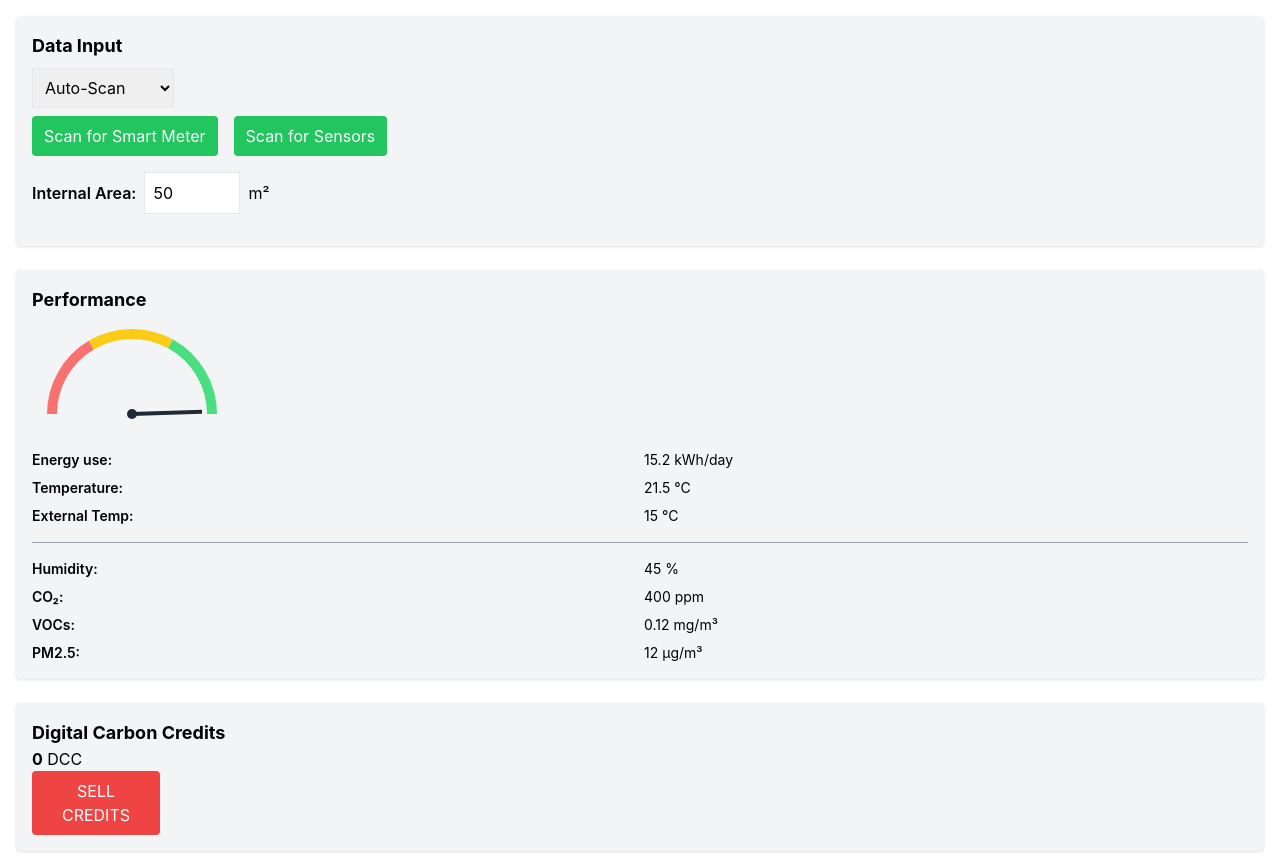
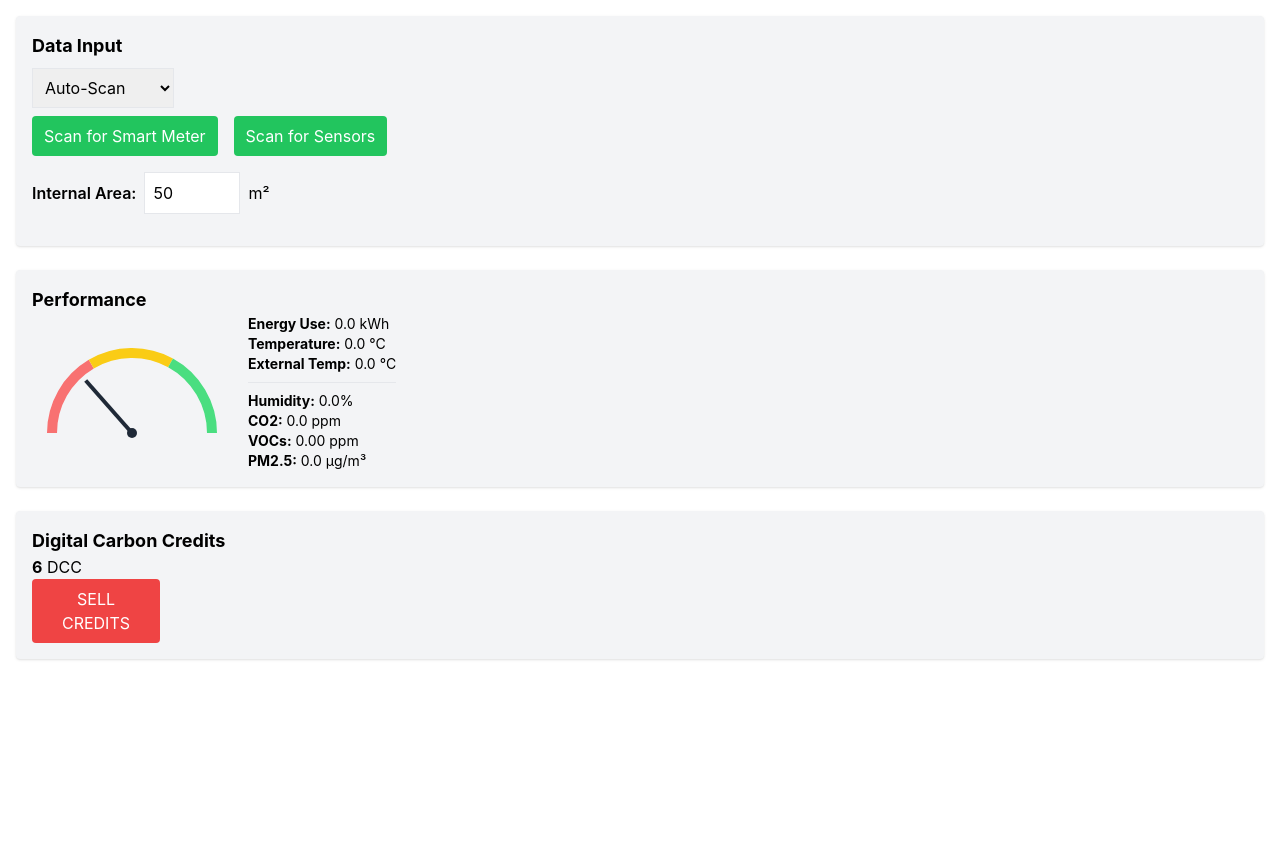
Before and after one commit to SMOLYNEUX78/WBPAI, a React (Create React App) app in the folder frontend/: page /dashboard in a window 1280 px wide. After the commit the page ends 800 px from the top, so only its background shows below. Built offline with nearby package versions, Linux system fonts and the light colour scheme; no server answers; the HTML template or start-up script is replaced by a standard one.

Commit message:
Initial commit from desktop

```diff
--- /dev/null
+++ b/frontend/src/pages/performance/BuildingDashboard-with dummy measurements.js
@@ -0,0 +1,123 @@
+import React, { useState, useEffect } from "react";
+import AnalogGauge from "../../components/AnalogGauge";
+
+const BuildingDashboard = () => {
+  const [buildingArea, setBuildingArea] = useState(50);
+  const [sensorData, setSensorData] = useState({
+    energyUse: 15.2,
+    temperature: 21.5,
+    externalTemp: 15.0,
+    humidity: 45,
+    co2: 400,
+    vocs: 0.12,
+    pm25: 12,
+  });
+  const [performanceValue, setPerformanceValue] = useState(0);
+  const [carbonCredits, setCarbonCredits] = useState(0);
+
+  useEffect(() => {
+    const interval = setInterval(fetchSensorData, 5000);
+    return () => clearInterval(interval);
+  }, []);
+
+  useEffect(() => {
+    calculatePerformance(sensorData, buildingArea);
+    calculateCarbonCredits(sensorData, buildingArea);
+  }, [sensorData, buildingArea]);
+
+  const fetchSensorData = async () => {
+    try {
+      const simulatedData = {
+        energyUse: 10 + Math.random() * 10,
+        temperature: 19 + Math.random() * 4,
+        externalTemp: 10 + Math.random() * 10,
+        humidity: 35 + Math.random() * 30,
+        co2: 400 + Math.random() * 300,
+        vocs: 0.1 + Math.random() * 0.4,
+        pm25: 5 + Math.random() * 20,
+      };
+
+      setSensorData(simulatedData);
+    } catch (error) {
+      console.error("Error fetching sensor data:", error);
+    }
+  };
+
+  const calculatePerformance = (data, area) => {
+    let score = 100;
+    const adjustedArea = Math.max(area, 20);
+    const energyPerSqM = data.energyUse / adjustedArea;
+
+    if (energyPerSqM > 10) score -= 30;
+    else if (energyPerSqM > 5) score -= 15;
+    else if (energyPerSqM > 2) score -= 5;
+
+    score -= Math.abs(data.temperature - 21) * 3;
+    if (data.humidity < 40 || data.humidity > 60) score -= 10;
+    if (data.co2 > 600) score -= (data.co2 - 600) / 10;
+    if (data.vocs > 0.3) score -= (data.vocs - 0.3) * 10;
+    if (data.pm25 > 12) score -= (data.pm25 - 12) * 5;
+
+    score = Math.max(0, Math.min(100, score));
+    setPerformanceValue(Math.round(score));
+  };
+
+  const calculateCarbonCredits = (data, area) => {
+    const partLBaseline = (15 * area) / 50;
+    const savings = partLBaseline - data.energyUse;
+    setCarbonCredits(savings > 0 ? Math.round(savings * 0.4) : 0);
+  };
+
+  return (
+    <div className="min-h-screen bg-white p-4 flex flex-col space-y-6">
+      <div className="bg-gray-100 p-4 rounded shadow">
+        <h2 className="text-lg font-bold mb-2">Data Input</h2>
+        <div className="mb-2">
+          <select className="border p-2" defaultValue="auto-scan">
+            <option value="auto-scan">Auto-Scan</option>
+            <option value="manual-setup">Manual Setup</option>
+          </select>
+        </div>
+        <div className="flex flex-wrap items-center gap-4 mb-4">
+          <button className="bg-green-500 text-white px-3 py-2 rounded">Scan for Smart Meter</button>
+          <button className="bg-green-500 text-white px-3 py-2 rounded">Scan for Sensors</button>
+        </div>
+        <div className="flex flex-wrap items-center gap-4 mb-4">
+          <div className="flex items-center gap-2">
+            <label className="font-semibold">Internal Area:</label>
+            <input
+              type="number"
+              className="border p-2 w-24"
+              value={buildingArea}
+              onChange={(e) => setBuildingArea(Math.max(20, Number(e.target.value)))}
+            />
+            <span>m²</span>
+          </div>
+        </div>
+      </div>
+      <div className="bg-gray-100 p-4 rounded shadow">
+        <h2 className="text-lg font-bold">Performance</h2>
+        <div className="flex items-center">
+          <AnalogGauge value={performanceValue} />
+          <div className="ml-4 text-sm">
+            <p><strong>Energy Use:</strong> {sensorData.energyUse.toFixed(1)} kWh</p>
+            <p><strong>Temperature:</strong> {sensorData.temperature.toFixed(1)} °C</p>
+            <p><strong>External Temp:</strong> {sensorData.externalTemp.toFixed(1)} °C</p>
+            <hr className="my-2" />
+            <p><strong>Humidity:</strong> {sensorData.humidity.toFixed(1)}%</p>
+            <p><strong>CO2:</strong> {sensorData.co2.toFixed(1)} ppm</p>
+            <p><strong>VOCs:</strong> {sensorData.vocs.toFixed(2)} ppm</p>
+            <p><strong>PM2.5:</strong> {sensorData.pm25.toFixed(1)} µg/m³</p>
+          </div>
+        </div>
+      </div>
+      <div className="bg-gray-100 p-4 rounded shadow">
+        <h2 className="text-lg font-bold">Digital Carbon Credits</h2>
+        <p><strong>{carbonCredits}</strong> DCC</p>
+        <button className="bg-red-500 text-white px-4 py-2 w-32 rounded">SELL CREDITS</button>
+      </div>
+    </div>
+  );
+};
+
+export default BuildingDashboard;
--- a/frontend/src/pages/performance/BuildingDashboard.js
+++ b/frontend/src/pages/performance/BuildingDashboard.js
@@ -1,26 +1,23 @@
-// src/pages/performance/BuildingDashboard.js
 import React, { useState, useEffect } from "react";
 import AnalogGauge from "../../components/AnalogGauge";
-import axios from "axios"; // Placeholder for sensor data fetching
 
 const BuildingDashboard = () => {
   const [buildingArea, setBuildingArea] = useState(50);
-  const [occupantCount, setOccupantCount] = useState(1);
-  const [location, setLocation] = useState({ lat: null, lng: null });
   const [sensorData, setSensorData] = useState({
-    energyUse: 15.2, // kWh/day
-    temperature: 21.5, // °C
-    externalTemp: 15.0, // °C
-    humidity: 45, // %
-    co2: 400, // ppm
-    vocs: 0.12, // mg/m³
-    pm25: 12, // µg/m³
+    energyUse: 0,
+    temperature: 0,
+    externalTemp: 0,
+    humidity: 0,
+    co2: 0,
+    vocs: 0,
+    pm25: 0,
   });
   const [performanceValue, setPerformanceValue] = useState(0);
   const [carbonCredits, setCarbonCredits] = useState(0);
 
   useEffect(() => {
-    fetchSensorData(); // Placeholder for real sensor connection
+    const interval = setInterval(fetchSensorData, 5000);
+    return () => clearInterval(interval);
   }, []);
 
   useEffect(() => {
@@ -30,8 +27,8 @@ const BuildingDashboard = () => {
 
   const fetchSensorData = async () => {
     try {
-      const response = await axios.get("https://api.example.com/sensors");
-      setSensorData(response.data);
+      // Placeholder for real sensor data retrieval logic
+      console.log("Fetching sensor data from actual sensors...");
     } catch (error) {
       console.error("Error fetching sensor data:", error);
     }
@@ -60,18 +57,6 @@ const BuildingDashboard = () => {
     const partLBaseline = (15 * area) / 50;
     const savings = partLBaseline - data.energyUse;
     setCarbonCredits(savings > 0 ? Math.round(savings * 0.4) : 0);
-  };
-
-  const handleGeolocate = () => {
-    if ("geolocation" in navigator) {
-      navigator.geolocation.getCurrentPosition(
-        (pos) => {
-          setLocation({ lat: pos.coords.latitude, lng: pos.coords.longitude });
-          alert(`Location found:\nLat: ${pos.coords.latitude}\nLng: ${pos.coords.longitude}`);
-        },
-        (err) => console.error("Geolocation error:", err)
-      );
-    }
   };
 
   return (
@@ -103,23 +88,18 @@ const BuildingDashboard = () => {
       </div>
       <div className="bg-gray-100 p-4 rounded shadow">
         <h2 className="text-lg font-bold">Performance</h2>
-        <AnalogGauge value={performanceValue} />
-        <div className="grid grid-cols-2 gap-2 pt-4 text-sm">
-          <span className="font-semibold">Energy use:</span>
-          <span>{sensorData.energyUse} kWh/day</span>
-          <span className="font-semibold">Temperature:</span>
-          <span>{sensorData.temperature} °C</span>
-          <span className="font-semibold">External Temp:</span>
-          <span>{sensorData.externalTemp} °C</span>
-          <div className="col-span-2 border-t border-gray-400 my-2"></div>
-          <span className="font-semibold">Humidity:</span>
-          <span>{sensorData.humidity} %</span>
-          <span className="font-semibold">CO₂:</span>
-          <span>{sensorData.co2} ppm</span>
-          <span className="font-semibold">VOCs:</span>
-          <span>{sensorData.vocs} mg/m³</span>
-          <span className="font-semibold">PM2.5:</span>
-          <span>{sensorData.pm25} µg/m³</span>
+        <div className="flex items-center">
+          <AnalogGauge value={performanceValue} />
+          <div className="ml-4 text-sm">
+            <p><strong>Energy Use:</strong> {sensorData.energyUse.toFixed(1)} kWh</p>
+            <p><strong>Temperature:</strong> {sensorData.temperature.toFixed(1)} °C</p>
+            <p><strong>External Temp:</strong> {sensorData.externalTemp.toFixed(1)} °C</p>
+            <hr className="my-2" />
+            <p><strong>Humidity:</strong> {sensorData.humidity.toFixed(1)}%</p>
+            <p><strong>CO2:</strong> {sensorData.co2.toFixed(1)} ppm</p>
+            <p><strong>VOCs:</strong> {sensorData.vocs.toFixed(2)} ppm</p>
+            <p><strong>PM2.5:</strong> {sensorData.pm25.toFixed(1)} µg/m³</p>
+          </div>
         </div>
       </div>
       <div className="bg-gray-100 p-4 rounded shadow">
```
